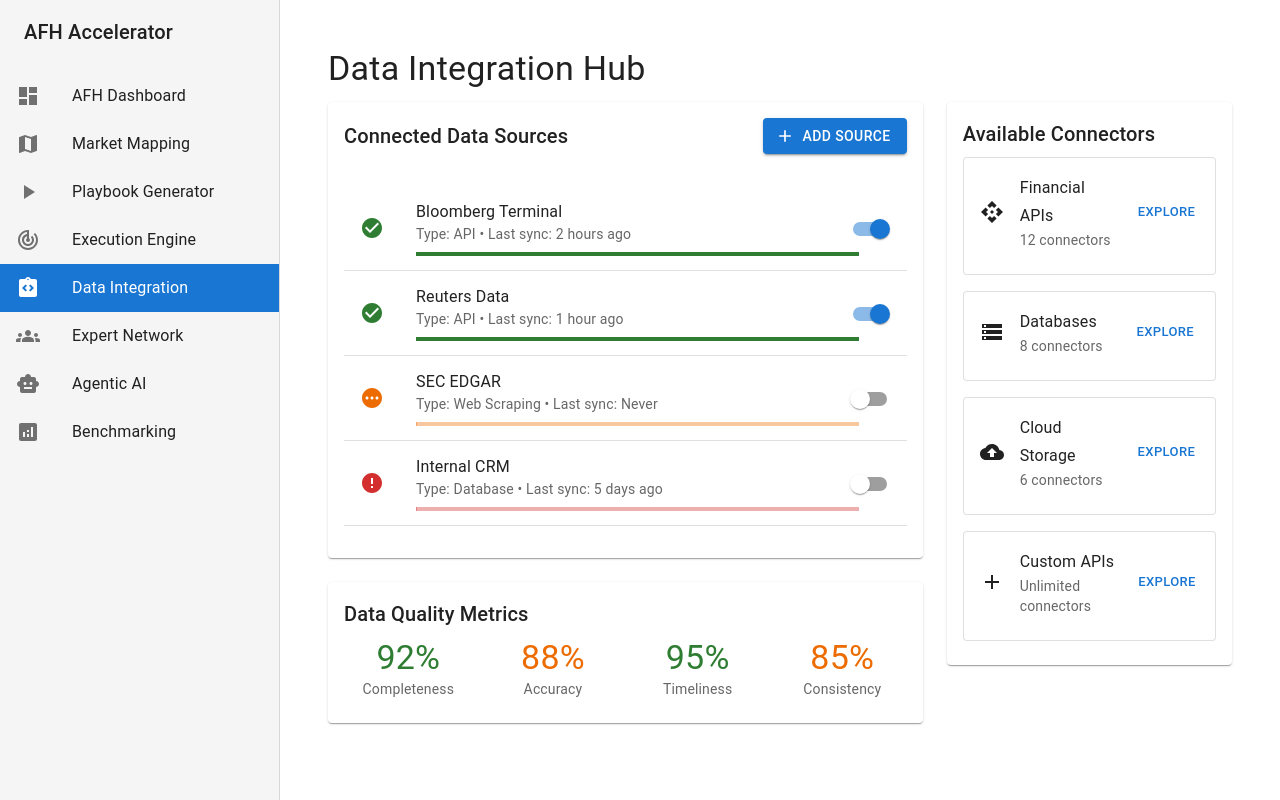
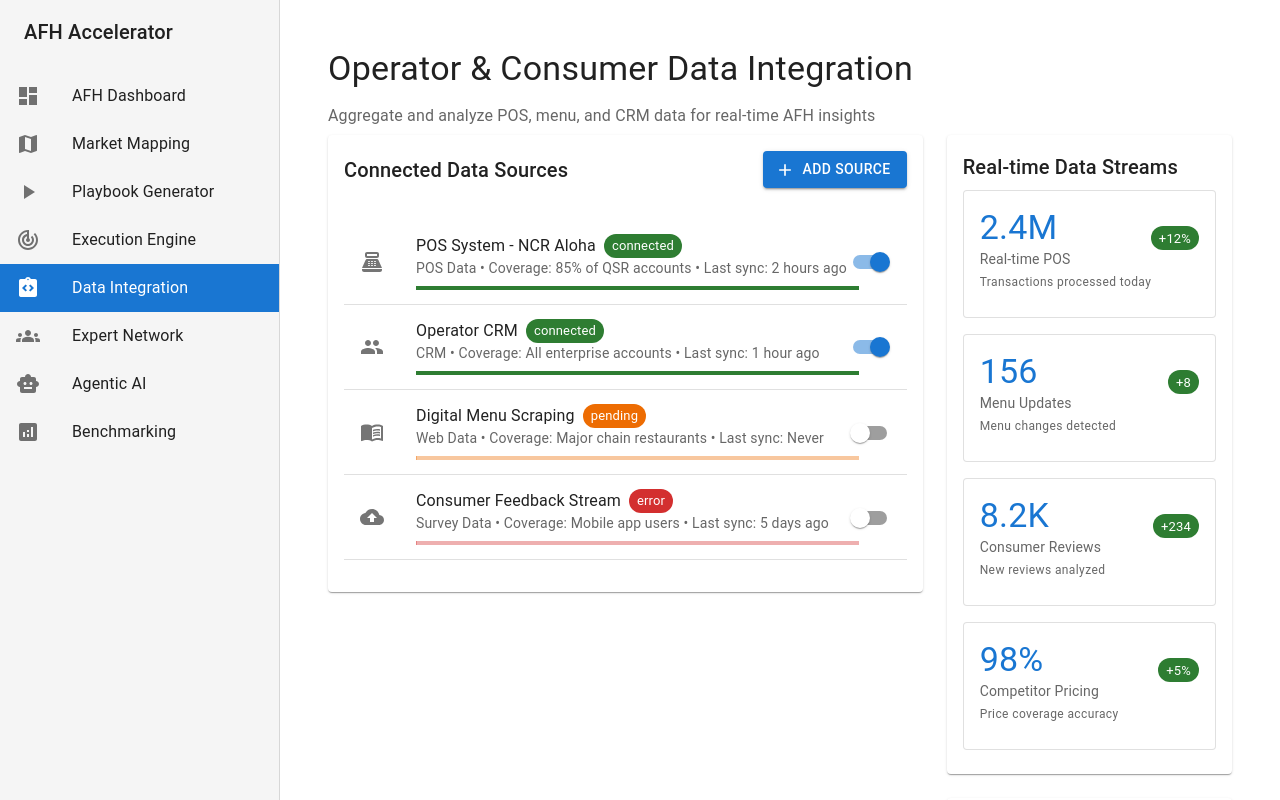
Before and after one commit to boazzati/AFH_Platform, a React (Vite) app in the folder frontend/: page /data-integration in a window 1280 px wide. Shown: the top 800 px of the page. Built offline with nearby package versions, Linux system fonts and the light colour scheme.

Commit message:
Update DataIntegration.jsx

```diff
--- a/frontend/src/pages/DataIntegration.jsx
+++ b/frontend/src/pages/DataIntegration.jsx
@@ -32,15 +32,45 @@
   Error,
   Pending,
   Add,
-  Cancel
+  PointOfSale,
+  MenuBook,
+  Group
 } from '@mui/icons-material';
 
 const DataIntegration = () => {
   const [dataSources, setDataSources] = useState([
-    { id: 1, name: 'Bloomberg Terminal', type: 'API', status: 'connected', lastSync: '2 hours ago' },
-    { id: 2, name: 'Reuters Data', type: 'API', status: 'connected', lastSync: '1 hour ago' },
-    { id: 3, name: 'SEC EDGAR', type: 'Web Scraping', status: 'pending', lastSync: 'Never' },
-    { id: 4, name: 'Internal CRM', type: 'Database', status: 'error', lastSync: '5 days ago' },
+    {
+      id: 1,
+      name: 'POS System - NCR Aloha',
+      type: 'POS Data',
+      status: 'connected',
+      lastSync: '2 hours ago',
+      coverage: '85% of QSR accounts'
+    },
+    {
+      id: 2,
+      name: 'Operator CRM',
+      type: 'CRM',
+      status: 'connected',
+      lastSync: '1 hour ago',
+      coverage: 'All enterprise accounts'
+    },
+    {
+      id: 3,
+      name: 'Digital Menu Scraping',
+      type: 'Web Data',
+      status: 'pending',
+      lastSync: 'Never',
+      coverage: 'Major chain restaurants'
+    },
+    {
+      id: 4,
+      name: 'Consumer Feedback Stream',
+      type: 'Survey Data',
+      status: 'error',
+      lastSync: '5 days ago',
+      coverage: 'Mobile app users'
+    },
   ]);
 
   const [openDialog, setOpenDialog] = useState(false);
@@ -50,6 +80,13 @@
     endpoint: '',
     credentials: ''
   });
+
+  const dataStreams = [
+    { name: 'Real-time POS', value: '2.4M', trend: '+12%', description: 'Transactions processed today' },
+    { name: 'Menu Updates', value: '156', trend: '+8', description: 'Menu changes detected' },
+    { name: 'Consumer Reviews', value: '8.2K', trend: '+234', description: 'New reviews analyzed' },
+    { name: 'Competitor Pricing', value: '98%', trend: '+5%', description: 'Price coverage accuracy' }
+  ];
 
   const getStatusIcon = (status) => {
     switch (status) {
@@ -69,31 +106,23 @@
     }
   };
 
-  const handleAddSource = () => {
-    const newDataSource = {
-      id: dataSources.length + 1,
-      name: newSource.name,
-      type: newSource.type,
-      status: 'pending',
-      lastSync: 'Never'
-    };
-    setDataSources([...dataSources, newDataSource]);
-    setNewSource({ name: '', type: '', endpoint: '', credentials: '' });
-    setOpenDialog(false);
-  };
-
-  const toggleDataSource = (id) => {
-    setDataSources(dataSources.map(source =>
-      source.id === id
-        ? { ...source, status: source.status === 'connected' ? 'disabled' : 'connected' }
-        : source
-    ));
+  const getTypeIcon = (type) => {
+    switch (type) {
+      case 'POS Data': return <PointOfSale />;
+      case 'CRM': return <Group />;
+      case 'Web Data': return <MenuBook />;
+      case 'Survey Data': return <CloudUpload />;
+      default: return <Storage />;
+    }
   };
 
   return (
     <Box sx={{ p: 3 }}>
       <Typography variant="h4" gutterBottom>
-        Data Integration Hub
+        Operator & Consumer Data Integration
+      </Typography>
+      <Typography variant="subtitle1" color="text.secondary" gutterBottom>
+        Aggregate and analyze POS, menu, and CRM data for real-time AFH insights
       </Typography>
 
       <Grid container spacing={3}>
@@ -117,14 +146,23 @@
                 {dataSources.map((source) => (
                   <ListItem key={source.id} divider>
                     <ListItemIcon>
-                      {getStatusIcon(source.status)}
+                      {getTypeIcon(source.type)}
                     </ListItemIcon>
                     <ListItemText
-                      primary={source.name}
+                      primary={
+                        <Box sx={{ display: 'flex', alignItems: 'center', gap: 1 }}>
+                          {source.name}
+                          <Chip
+                            label={source.status}
+                            size="small"
+                            color={getStatusColor(source.status)}
+                          />
+                        </Box>
+                      }
                       secondary={
                         <Box>
                           <Typography variant="body2" color="text.secondary">
-                            Type: {source.type} • Last sync: {source.lastSync}
+                            {source.type} • Coverage: {source.coverage} • Last sync: {source.lastSync}
                           </Typography>
                           <LinearProgress
                             variant="determinate"
@@ -139,12 +177,44 @@
                       <Switch
                         edge="end"
                         checked={source.status === 'connected'}
-                        onChange={() => toggleDataSource(source.id)}
+                        onChange={() => {}}
                       />
                     </ListItemSecondaryAction>
                   </ListItem>
                 ))}
               </List>
+            </CardContent>
+          </Card>
+        </Grid>
+
+        <Grid item xs={12} md={4}>
+          <Card>
+            <CardContent>
+              <Typography variant="h6" gutterBottom>
+                Real-time Data Streams
+              </Typography>
+              <Box sx={{ display: 'flex', flexDirection: 'column', gap: 2 }}>
+                {dataStreams.map((stream, index) => (
+                  <Card key={index} variant="outlined">
+                    <CardContent>
+                      <Box sx={{ display: 'flex', justifyContent: 'space-between', alignItems: 'center' }}>
+                        <Box>
+                          <Typography variant="h4" color="primary">
+                            {stream.value}
+                          </Typography>
+                          <Typography variant="body2" color="text.secondary">
+                            {stream.name}
+                          </Typography>
+                        </Box>
+                        <Chip label={stream.trend} color="success" size="small" />
+                      </Box>
+                      <Typography variant="caption" color="text.secondary">
+                        {stream.description}
+                      </Typography>
+                    </CardContent>
+                  </Card>
+                ))}
+              </Box>
             </CardContent>
           </Card>
 
@@ -155,19 +225,25 @@
               </Typography>
               <Grid container spacing={2}>
                 {[
-                  { metric: 'Completeness', value: 92, color: 'success' },
-                  { metric: 'Accuracy', value: 88, color: 'warning' },
-                  { metric: 'Timeliness', value: 95, color: 'success' },
-                  { metric: 'Consistency', value: 85, color: 'warning' }
+                  { metric: 'POS Data Coverage', value: 85, color: 'success' },
+                  { metric: 'Menu Update Latency', value: 92, color: 'warning' },
+                  { metric: 'Review Sentiment Accuracy', value: 78, color: 'warning' },
+                  { metric: 'Competitive Intelligence', value: 65, color: 'error' }
                 ].map((item, index) => (
-                  <Grid item xs={6} md={3} key={index}>
+                  <Grid item xs={6} key={index}>
                     <Box sx={{ textAlign: 'center' }}>
-                      <Typography variant="h4" color={`${item.color}.main`}>
+                      <Typography variant="h6" color={`${item.color}.main`}>
                         {item.value}%
                       </Typography>
-                      <Typography variant="body2" color="text.secondary">
+                      <Typography variant="caption" color="text.secondary">
                         {item.metric}
                       </Typography>
+                      <LinearProgress
+                        variant="determinate"
+                        value={item.value}
+                        color={item.color}
+                        sx={{ mt: 1 }}
+                      />
                     </Box>
                   </Grid>
                 ))}
@@ -175,62 +251,32 @@
             </CardContent>
           </Card>
         </Grid>
-
-        <Grid item xs={12} md={4}>
-          <Card>
-            <CardContent>
-              <Typography variant="h6" gutterBottom>
-                Available Connectors
-              </Typography>
-              <Box sx={{ display: 'flex', flexDirection: 'column', gap: 2 }}>
-                {[
-                  { name: 'Financial APIs', icon: <Api />, count: 12 },
-                  { name: 'Databases', icon: <Storage />, count: 8 },
-                  { name: 'Cloud Storage', icon: <CloudUpload />, count: 6 },
-                  { name: 'Custom APIs', icon: <Add />, count: 'Unlimited' }
-                ].map((connector, index) => (
-                  <Card key={index} variant="outlined">
-                    <CardContent sx={{ display: 'flex', alignItems: 'center', gap: 2 }}>
-                      {connector.icon}
-                      <Box sx={{ flexGrow: 1 }}>
-                        <Typography variant="subtitle1">{connector.name}</Typography>
-                        <Typography variant="body2" color="text.secondary">
-                          {connector.count} connectors
-                        </Typography>
-                      </Box>
-                      <Button size="small">Explore</Button>
-                    </CardContent>
-                  </Card>
-                ))}
-              </Box>
-            </CardContent>
-          </Card>
-        </Grid>
       </Grid>
 
       <Dialog open={openDialog} onClose={() => setOpenDialog(false)} maxWidth="sm" fullWidth>
-        <DialogTitle>Add New Data Source</DialogTitle>
+        <DialogTitle>Connect New Data Source</DialogTitle>
         <DialogContent>
           <Box sx={{ display: 'flex', flexDirection: 'column', gap: 2, mt: 2 }}>
+            <FormControl fullWidth>
+              <InputLabel>Data Type</InputLabel>
+              <Select
+                value={newSource.type}
+                label="Data Type"
+                onChange={(e) => setNewSource({ ...newSource, type: e.target.value })}
+              >
+                <MenuItem value="POS Data">POS System</MenuItem>
+                <MenuItem value="CRM">Operator CRM</MenuItem>
+                <MenuItem value="Web Data">Menu & Web Data</MenuItem>
+                <MenuItem value="Survey Data">Consumer Feedback</MenuItem>
+                <MenuItem value="API">External API</MenuItem>
+              </Select>
+            </FormControl>
             <TextField
               label="Source Name"
               value={newSource.name}
               onChange={(e) => setNewSource({ ...newSource, name: e.target.value })}
               fullWidth
             />
-            <FormControl fullWidth>
-              <InputLabel>Type</InputLabel>
-              <Select
-                value={newSource.type}
-                label="Type"
-                onChange={(e) => setNewSource({ ...newSource, type: e.target.value })}
-              >
-                <MenuItem value="API">API</MenuItem>
-                <MenuItem value="Database">Database</MenuItem>
-                <MenuItem value="Web Scraping">Web Scraping</MenuItem>
-                <MenuItem value="File Upload">File Upload</MenuItem>
-              </Select>
-            </FormControl>
             <TextField
               label="Endpoint URL"
               value={newSource.endpoint}
@@ -238,7 +284,7 @@
               fullWidth
             />
             <TextField
-              label="Credentials"
+              label="API Key / Credentials"
               type="password"
               value={newSource.credentials}
               onChange={(e) => setNewSource({ ...newSource, credentials: e.target.value })}
@@ -249,11 +295,11 @@
         <DialogActions>
           <Button onClick={() => setOpenDialog(false)}>Cancel</Button>
           <Button
-            onClick={handleAddSource}
+            onClick={() => setOpenDialog(false)}
             variant="contained"
             disabled={!newSource.name || !newSource.type}
           >
-            Add Source
+            Connect Source
           </Button>
         </DialogActions>
       </Dialog>
```
